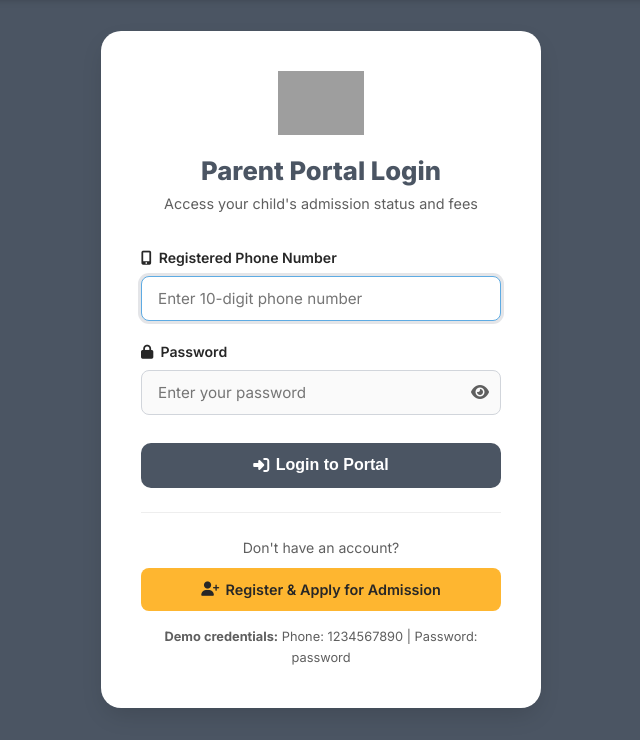
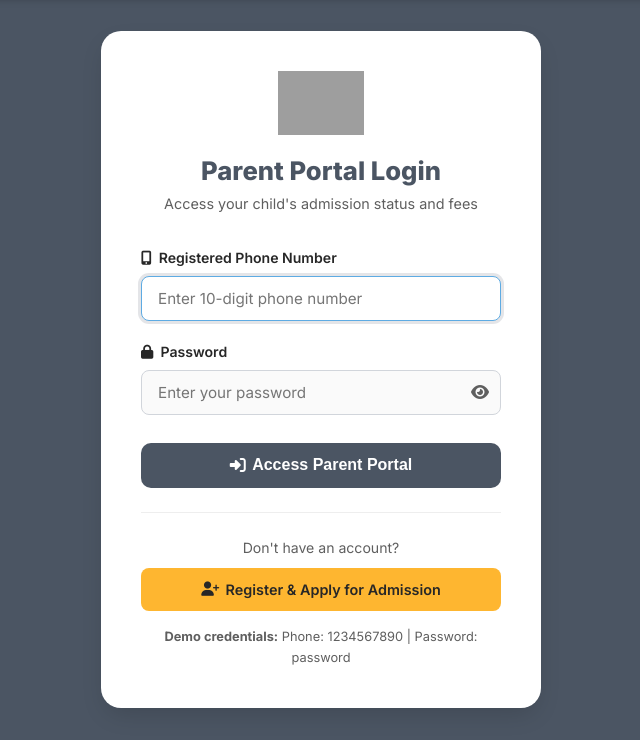
Before and after one commit to dcoder777/siba, a PHP site: page /parent/login.php in a window 1280 px wide. Shown: the part 76-816 px from the top of the page, without its empty margins (319-959 px from the left). Run offline with PHP 8.4, Linux system fonts and the light colour scheme; data that the repository does not hold is empty; a stand-in replaces the project's code that opens the database connection; some libraries are stand-ins or nearby versions; grey boxes are pictures that could not be loaded.

Commit message:
fix: update login button text to Access Parent Portal

```diff
--- a/site/parent/login.php
+++ b/site/parent/login.php
@@ -69,7 +69,7 @@ include('../includes/portal_header.php');
         });
         </script>
         <button type="submit" class="btn btn-primary btn-lg" style="width: 100%; margin-top: 0.5rem;">
-            <i class="fas fa-sign-in-alt"></i> Login to Portal
+            <i class="fas fa-sign-in-alt"></i> Access Parent Portal
         </button>
     </form>
 
```
